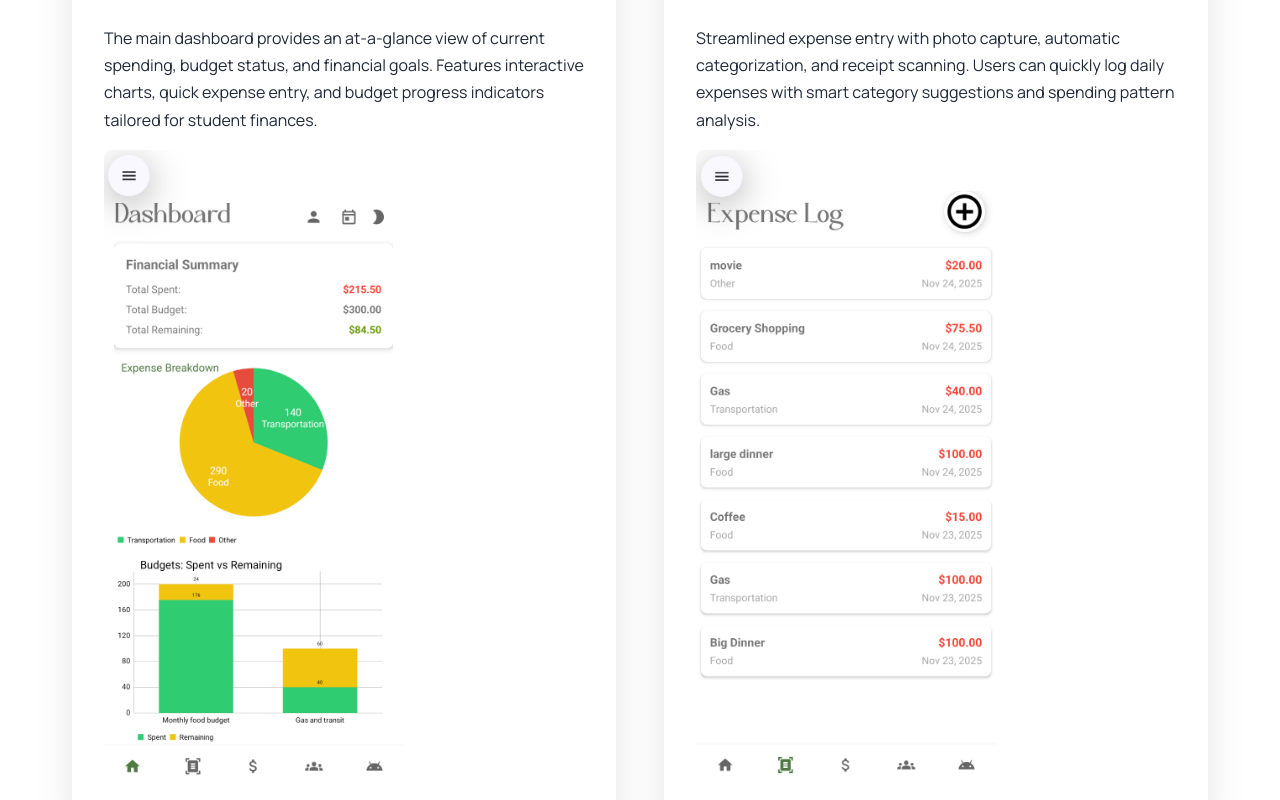
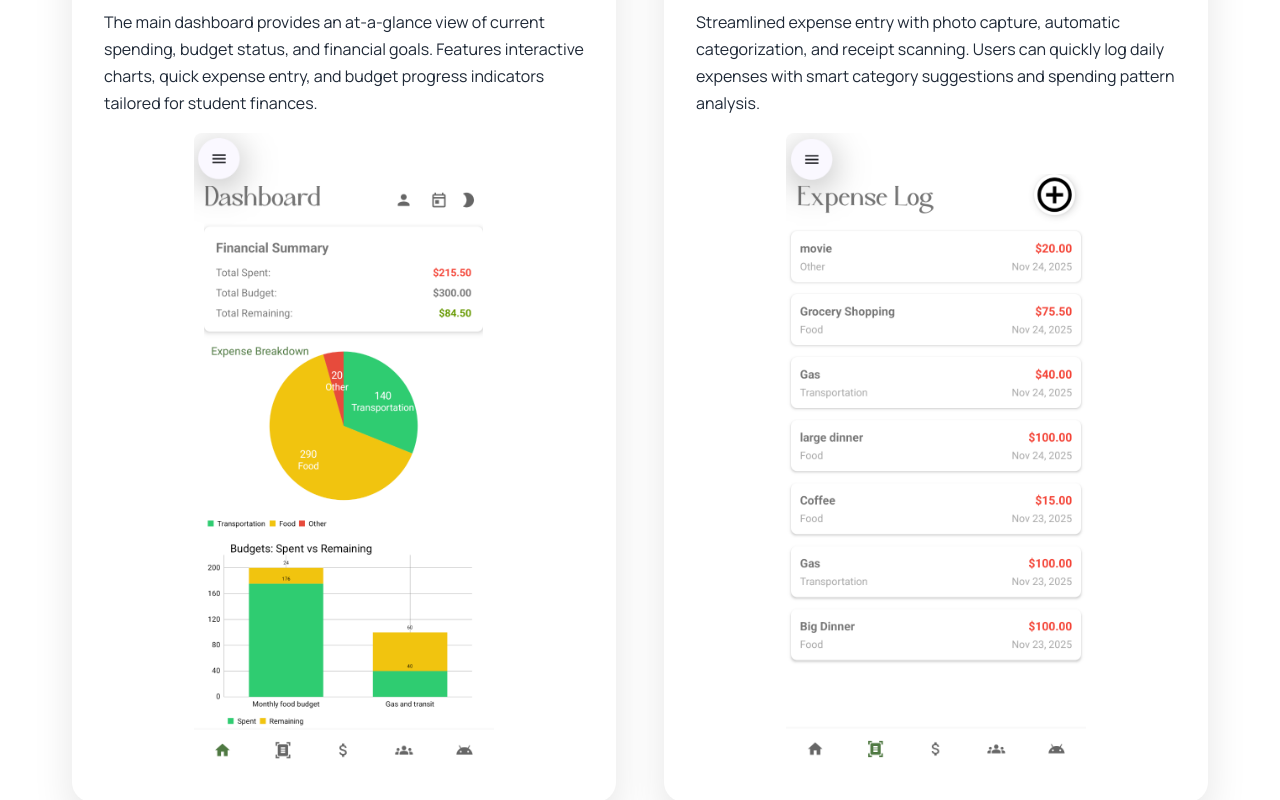
Before and after one commit to lydia2s/SpendWiseApp, a plain HTML site: page index.html in a window 1280 px wide. Shown: the part 4040-4840 px from the top of the page. Drawn offline with nearby package versions, Linux system fonts and the light colour scheme.

Commit message:
center images

```diff
--- a/index.html
+++ b/index.html
@@ -452,6 +452,17 @@
             background: var(--primary-color);
             border-radius: 4px;
         }
+
+        /* Center all images */
+        img {
+            display: block;
+            margin-left: auto;
+            margin-right: auto;
+        }
+
+        .ui-card-body img {
+            margin-top: 1rem;
+        }
     </style>
 </head>
 <body>
```
